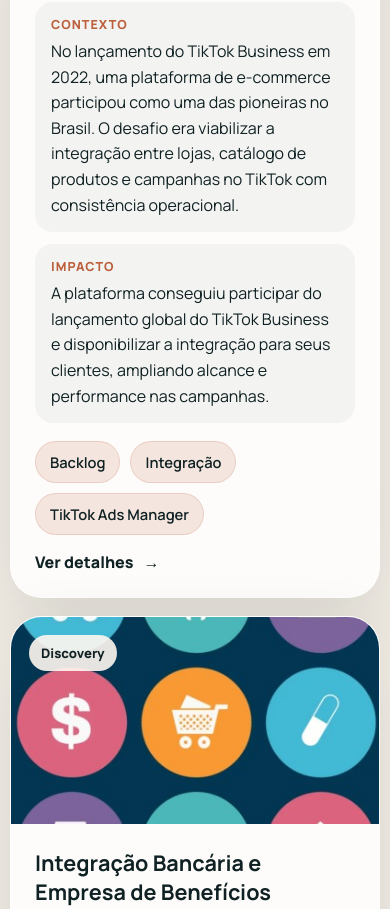
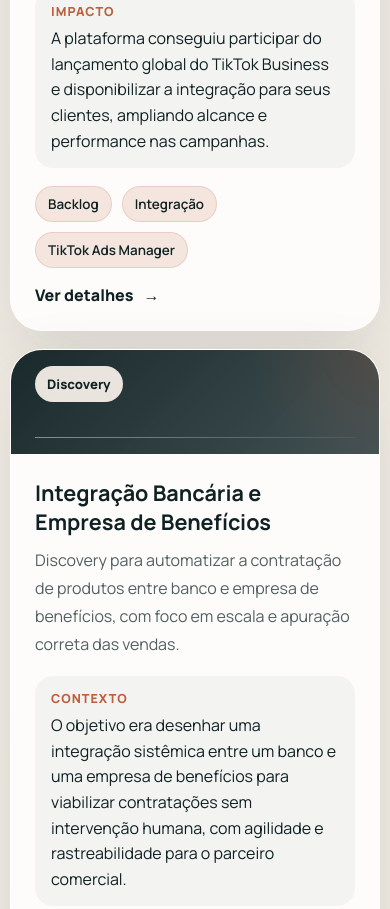
Before and after one commit to kaoriabe/kaoriabe.github.io, a plain HTML site: page index.html in a window 390 px wide. Shown: the part 5899-6808 px from the top of the page. Drawn offline with nearby package versions, Linux system fonts and the light colour scheme.

Commit message:
Alteração porfolio interface 230426

```diff
--- a/assets/script.js
+++ b/assets/script.js
@@ -81,8 +81,12 @@ function renderProjects() {
 
     article.innerHTML = `
       <div class="project-cover">
-        <img src="${project.image}" alt="${project.title}">
-        <span class="project-badge">${project.category}</span>
+        <div class="project-cover-top">
+          <span class="project-badge">${project.category}</span>
+        </div>
+        <div class="project-cover-bottom">
+          <span class="project-divider" aria-hidden="true"></span>
+        </div>
       </div>
       <div class="project-content">
         <h3>${project.title}</h3>
@@ -98,13 +102,13 @@ function renderProjects() {
           </div>
         </div>
         <div class="project-footer">
-          <div class="tag-list"></div>
+          <div class="tag-list project-tag-row"></div>
           <button class="project-link" type="button" data-project-id="${project.id}">Ver detalhes</button>
         </div>
       </div>
     `;
 
-    const tagList = article.querySelector(".tag-list");
+    const tagList = article.querySelector(".project-tag-row");
     tags.forEach((tag) => tagList.appendChild(tag));
     fragment.appendChild(article);
   });
--- a/assets/styles.css
+++ b/assets/styles.css
@@ -381,6 +381,11 @@ select {
   margin-top: 14px;
 }
 
+.section-note-single-line {
+  max-width: none;
+  white-space: nowrap;
+}
+
 .about-grid {
   display: grid;
   grid-template-columns: minmax(0, 1.4fr) minmax(280px, 0.6fr);
@@ -472,9 +477,13 @@ select {
 
 .project-grid {
   grid-template-columns: repeat(2, minmax(0, 1fr));
+  align-items: stretch;
 }
 
 .project-card {
+  display: flex;
+  flex-direction: column;
+  height: 100%;
   overflow: hidden;
   padding: 0;
   border-radius: var(--radius-xl);
@@ -489,19 +498,20 @@ select {
 
 .project-cover {
   position: relative;
-  overflow: hidden;
-}
-
-.project-cover img {
-  width: 100%;
-  aspect-ratio: 16 / 9;
-  object-fit: cover;
+  display: flex;
+  flex-direction: column;
+  justify-content: space-between;
+  gap: 12px;
+  min-height: 104px;
+  padding: 16px 24px;
+  background:
+    radial-gradient(circle at top right, rgba(188, 95, 60, 0.18), transparent 34%),
+    linear-gradient(135deg, rgba(16, 33, 35, 0.96), rgba(39, 57, 60, 0.88));
 }
 
 .project-badge {
-  position: absolute;
-  top: 18px;
-  left: 18px;
+  display: inline-flex;
+  align-self: flex-start;
   padding: 9px 12px;
   border-radius: 999px;
   background: rgba(255, 248, 241, 0.9);
@@ -510,7 +520,27 @@ select {
   font-weight: 800;
 }
 
+.project-cover-top {
+  display: flex;
+  flex-direction: column;
+  align-items: flex-start;
+}
+
+.project-cover-bottom {
+  display: flex;
+  align-items: center;
+}
+
+.project-divider {
+  flex: 1;
+  height: 1px;
+  background: linear-gradient(90deg, rgba(255, 255, 255, 0.45), rgba(255, 255, 255, 0.06));
+}
+
 .project-content {
+  display: flex;
+  flex: 1;
+  flex-direction: column;
   padding: 24px;
 }
 
@@ -526,6 +556,7 @@ select {
   display: grid;
   gap: 12px;
   margin: 0 0 18px;
+  flex: 1;
 }
 
 .project-meta div {
@@ -551,10 +582,25 @@ select {
 }
 
 .project-footer {
-  display: flex;
+  display: grid;
+  grid-template-columns: minmax(0, 1fr) auto;
   align-items: center;
-  justify-content: space-between;
   gap: 16px;
+  margin-top: auto;
+}
+
+.project-tag-row {
+  min-width: 0;
+  flex-wrap: nowrap;
+  overflow: hidden;
+}
+
+.project-tag-row .tag {
+  flex: 0 1 auto;
+  min-width: 0;
+  padding: 8px 12px;
+  white-space: nowrap;
+  font-size: 0.84rem;
 }
 
 .project-link {
@@ -783,6 +829,15 @@ select {
     align-items: stretch;
   }
 
+  .project-footer {
+    display: flex;
+  }
+
+  .project-tag-row {
+    flex-wrap: wrap;
+    overflow: visible;
+  }
+
   .button,
   .button-secondary,
   .button-ghost {
--- a/index.html
+++ b/index.html
@@ -35,7 +35,7 @@
       <nav class="menu" id="site-menu" aria-label="Navegação principal">
         <a href="#sobre">Sobre</a>
         <a href="#competencias">Competências</a>
-        <a href="#projetos">Projetos</a>
+        <a href="#projetos">Portfólio</a>
         <a href="#contato">Contato</a>
         <a
           class="button button-secondary"
@@ -209,10 +209,9 @@
       <section class="section" id="projetos">
         <div class="section-heading section-heading-inline">
           <div>
-            <p class="eyebrow">Projetos</p>
-            <h2>Cases com foco em contexto, decisão e impacto.</h2>
+            <p class="eyebrow">Portfólio</p>
+            <p class="section-note section-note-single-line">Selecione um projeto abaixo para ver mais detalhes</p>
           </div>
-          <p class="section-note">Selecione um projeto para ver contexto, responsabilidades, desafios e resultados.</p>
         </div>
 
         <div class="project-grid" id="project-grid" aria-live="polite"></div>
```
